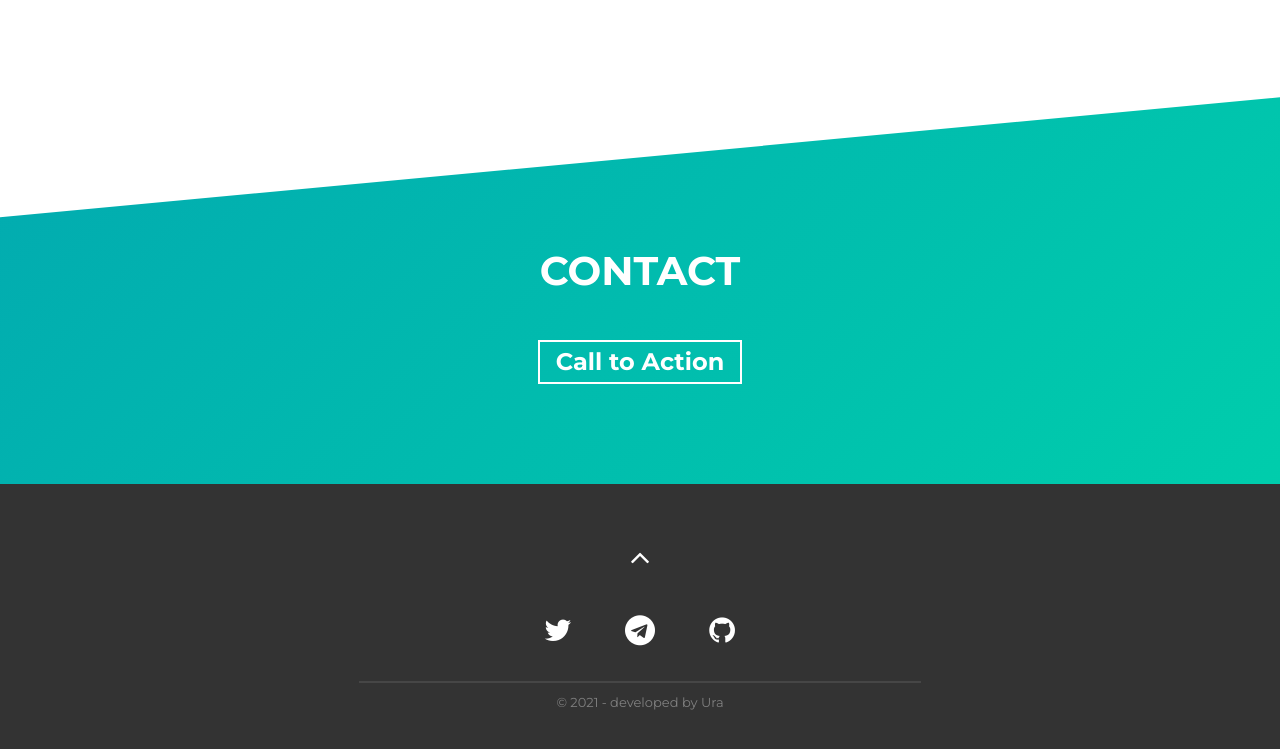
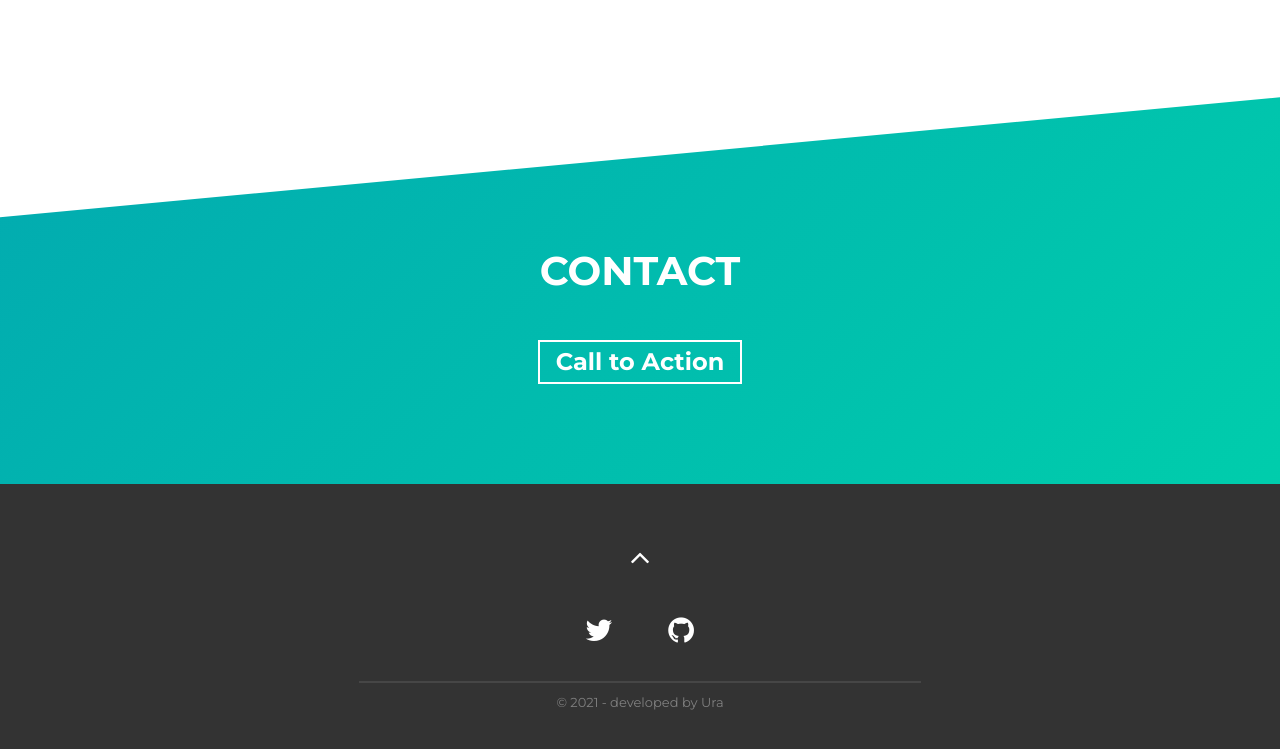
Before and after one commit to SadneyBim/myportfolio, a website built with Parcel: page src/index.html in a window 1280 px wide. Shown: the part 2479-3228 px from the top of the page. Built offline with nearby package versions, Linux system fonts and the light colour scheme.

Commit message:
remove TG info

```diff
--- a/src/index.html
+++ b/src/index.html
@@ -232,9 +232,9 @@
           <a rel="noreferrer" href="https://x.com/RintaroUra0312" target="_blank">
             <i class="fa fa-twitter fa-inverse"></i>
           </a>
-          <a rel="noreferrer" href="https://t.me/@fastdev05" target="_blank">
+          <!-- <a rel="noreferrer" href="https://t.me/@fastdev05" target="_blank">
             <i class="fa fa-telegram fa-inverse"></i>
-          </a>
+          </a> -->
           <a rel="noreferrer" href="#!" target="https://github.com/SadneyBim">
             <i class="fa fa-github fa-inverse"></i>
           </a>
```
